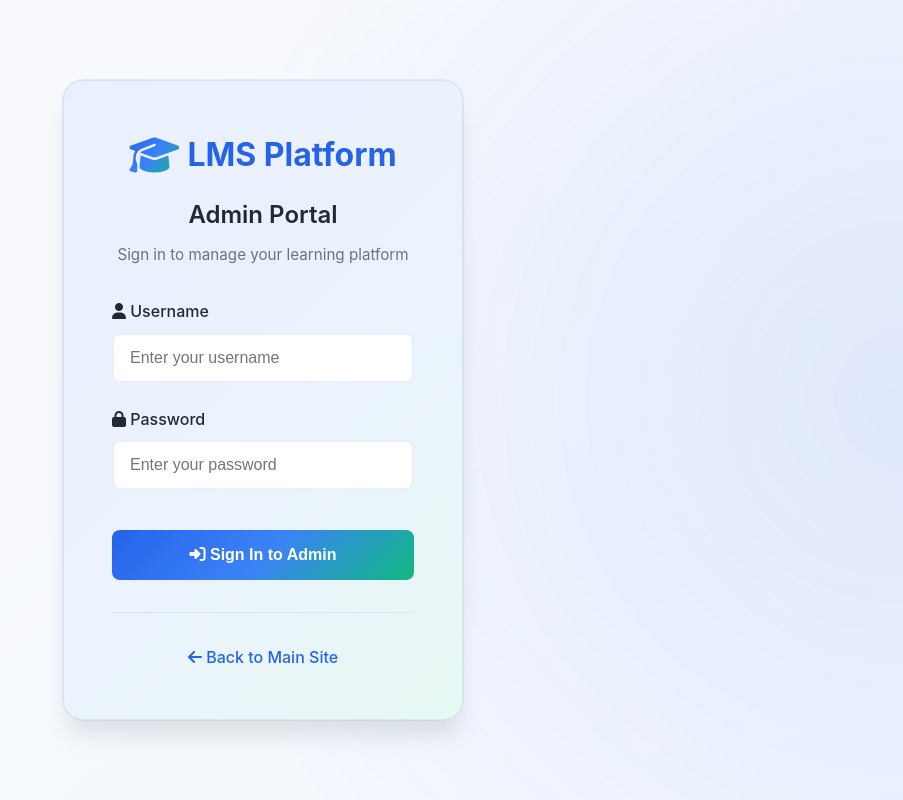
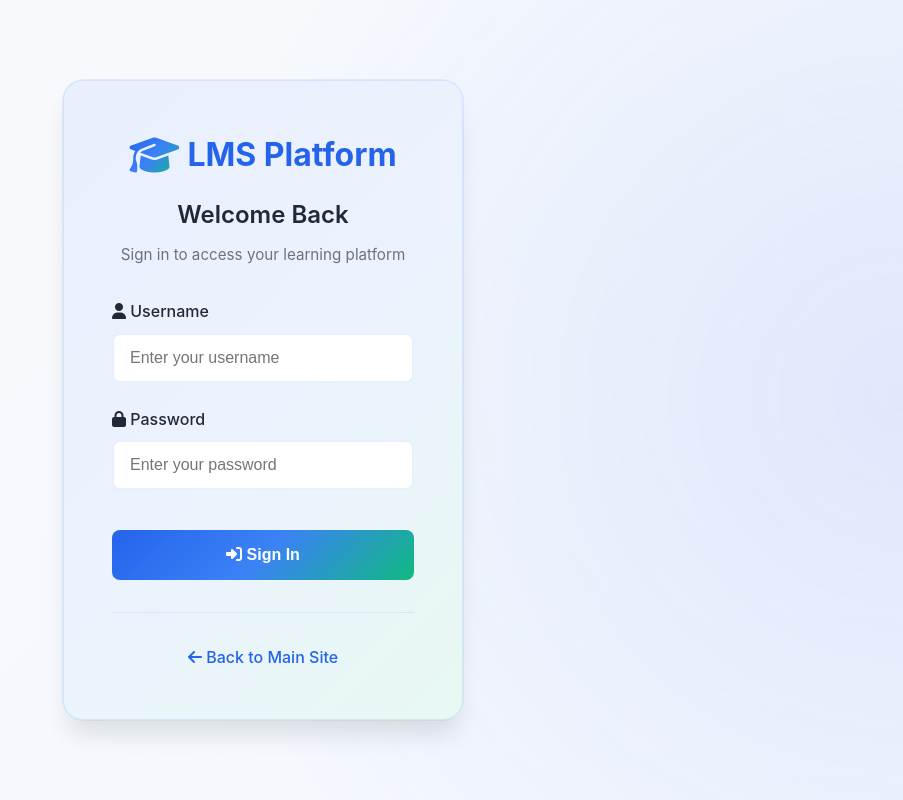
Before and after one commit to pie1011/lms-python, a Django app: page /admin/login/ in a window 1280 px wide. Shown: the whole page, without its empty margins (377-1280 px from the left). Run offline with Django 5.2, Linux system fonts and the light colour scheme.

Commit message:
minor admin portal wording change

```diff
--- a/lms_platform/templates/admin/login.html
+++ b/lms_platform/templates/admin/login.html
@@ -183,8 +183,8 @@
                     <i class="fas fa-graduation-cap"></i>
                     LMS Platform
                 </a>
-                <h1 class="login-title">Admin Portal</h1>
-                <p class="login-subtitle">Sign in to manage your learning platform</p>
+                <h1 class="login-title">Welcome Back</h1>
+                <p class="login-subtitle">Sign in to access your learning platform</p>
             </div>
 
             {% if form.errors %}
@@ -232,7 +232,7 @@
 
                 <button type="submit" class="login-button">
                     <i class="fas fa-sign-in-alt"></i>
-                    Sign In to Admin
+                    Sign In
                 </button>
             </form>
 
```
